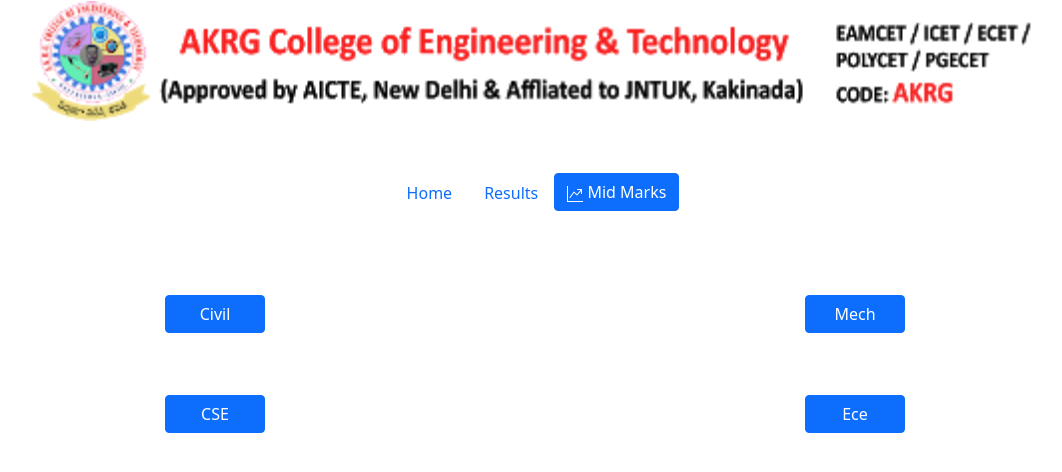
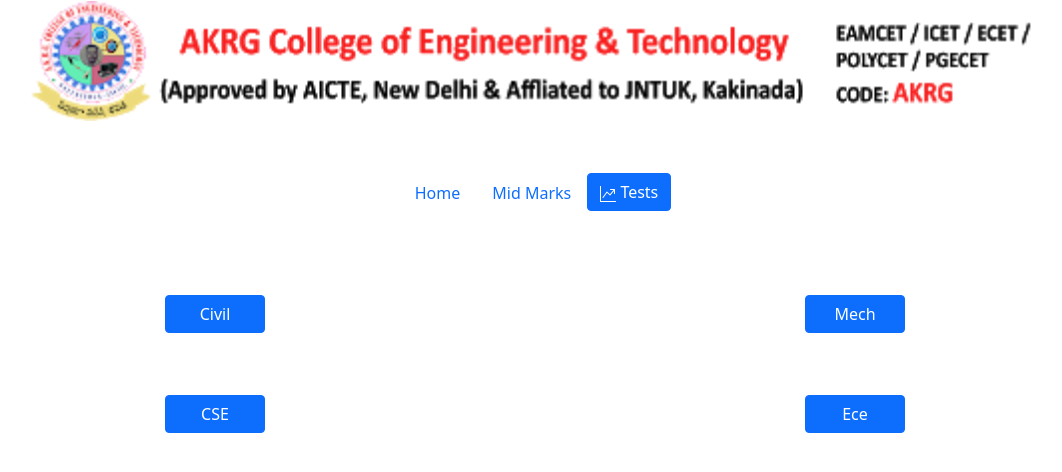
Before and after one commit to sudeepdeep/akrgvlcp1, a Flask app: page /test1 in a window 1280 px wide. Shown: the top 472 px of the page, without its empty margins (105-1167 px from the left). Run offline with Flask 2, Linux system fonts and the light colour scheme; some libraries are stand-ins or nearby versions.

Commit message:
Update test1.html

```diff
--- a/templates/test1.html
+++ b/templates/test1.html
@@ -36,14 +36,14 @@
     <a class="nav-link" href="/">Home</a>
   </li>
   <li class="nav-item">
-    <a class="nav-link" href="/resu">Results</a>
+    <a class="nav-link" href="/firebase">Mid Marks</a>
   </li>
   <li class="nav-item">
     <button type="button" class="btn btn-primary">
                <svg xmlns="http://www.w3.org/2000/svg" width="16" height="16" fill="currentColor" class="bi bi-graph-up" viewBox="0 0 16 16">
   <path fill-rule="evenodd" d="M0 0h1v15h15v1H0V0zm10 3.5a.5.5 0 0 1 .5-.5h4a.5.5 0 0 1 .5.5v4a.5.5 0 0 1-1 0V4.9l-3.613 4.417a.5.5 0 0 1-.74.037L7.06 6.767l-3.656 5.027a.5.5 0 0 1-.808-.588l4-5.5a.5.5 0 0 1 .758-.06l2.609 2.61L13.445 4H10.5a.5.5 0 0 1-.5-.5z"/>
 </svg>
-                <a href = "/firebase" style="color: white;text-decoration: none;">Mid Marks</a>
+                <a href = "/test1" style="color: white;text-decoration: none;">Tests</a>
               </button>
   </li>
 
```
